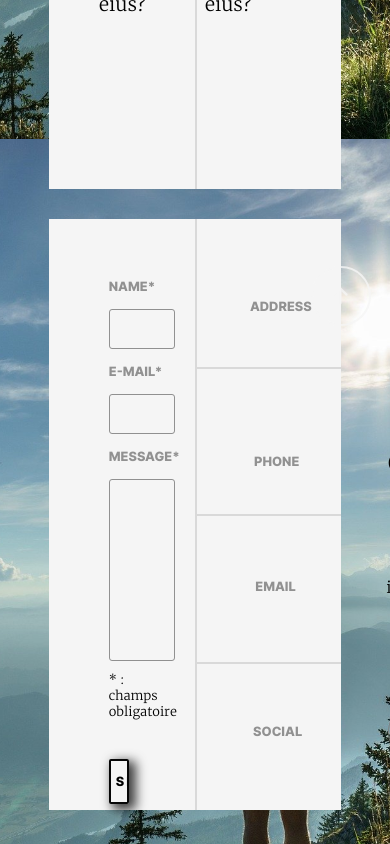
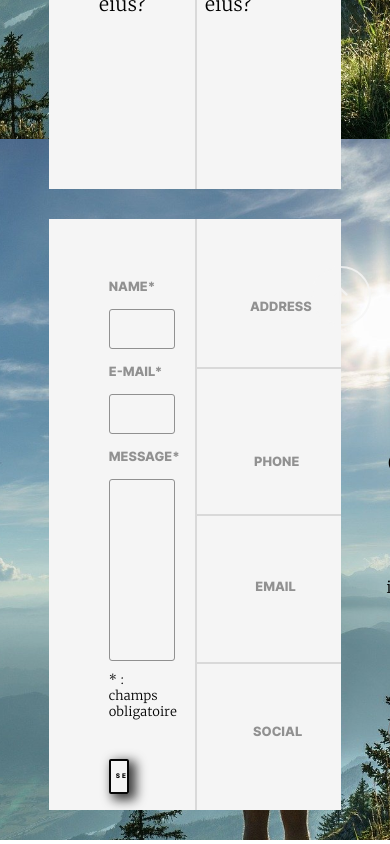
Before and after one commit to JonathanVigier/JonathanVigier.github.io, a plain HTML site: page index.html in a window 390 px wide. Shown: the part 3237-4081 px from the top of the page. Drawn offline with Linux system fonts and the light colour scheme.

Commit message:
Debug responsive

```diff
--- a/assets/styles/layout/_footer.scss
+++ b/assets/styles/layout/_footer.scss
@@ -167,7 +167,7 @@ footer {
     footer {
         .leftfooter-container {
             form {
-                 [type="submit"] {
+                input[type="submit"] {
                     font-size: 0.6rem;
                 }
             }
@@ -205,7 +205,7 @@ footer {
     footer {
         .leftfooter-container {
             form {
-                 [type="submit"] {
+                input[type="submit"] {
                     font-size: 0.5rem;
                 }
             }
@@ -216,7 +216,7 @@ footer {
     footer {
         .leftfooter-container {
             form {
-                 [type="submit"] {
+                input[type="submit"] {
                     font-size: 0.4rem;
                     height: 35px;
                 }
```
Also changed, not shown: index.css, 1 other file.
